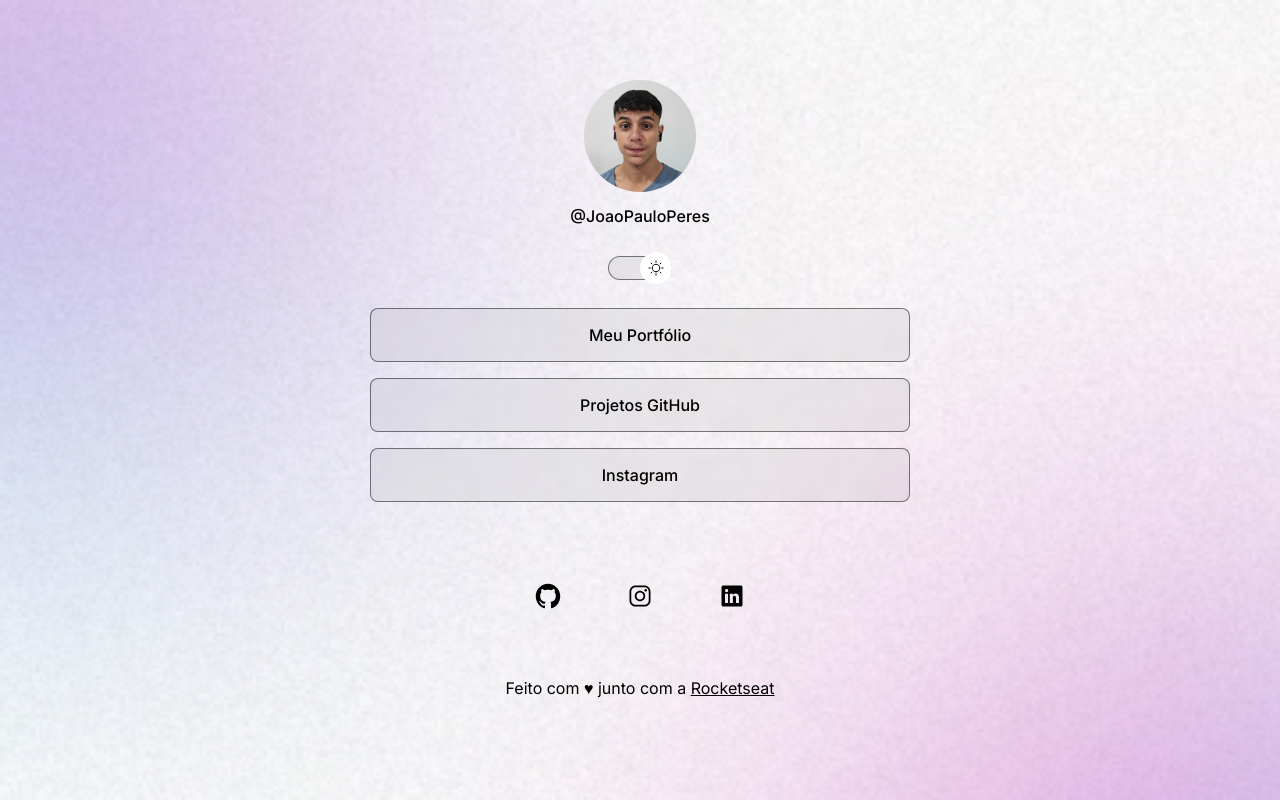
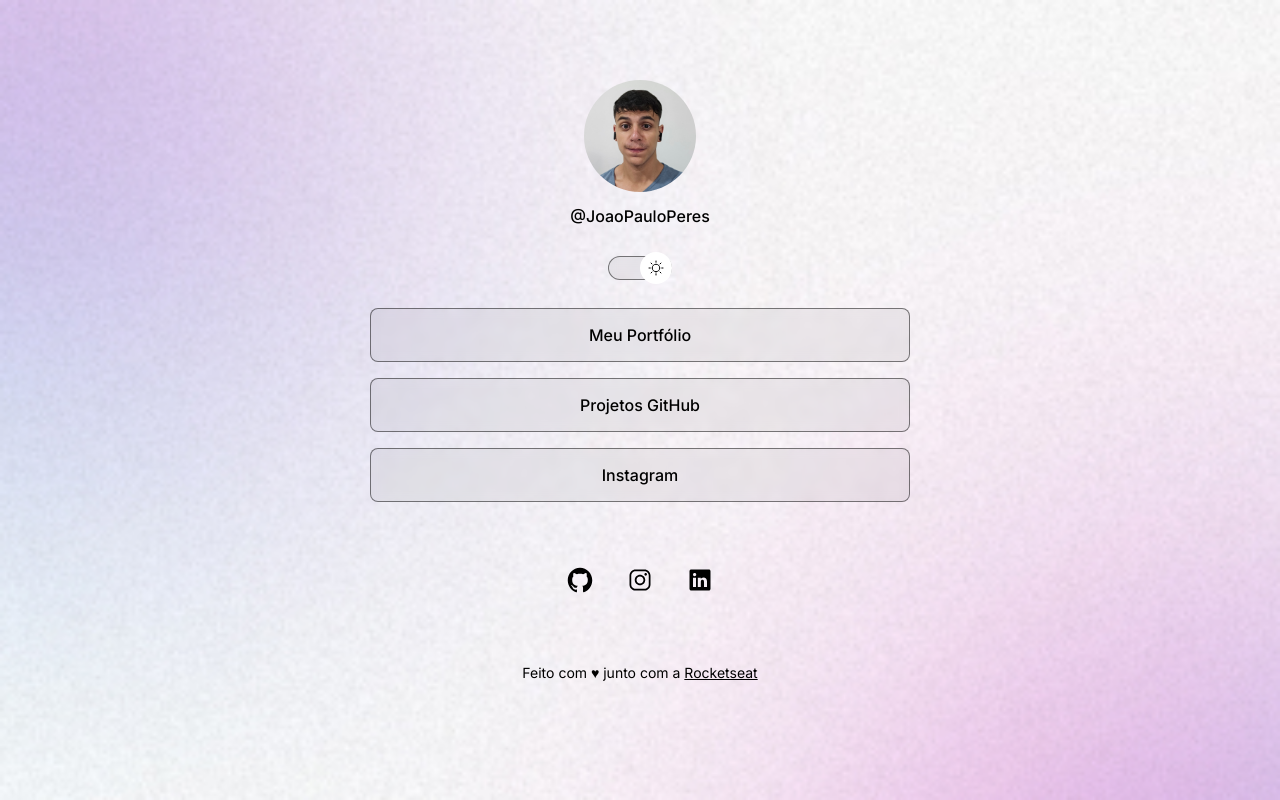
Before and after one commit to JoaoPaulo1722/ProjetoDevLinks, a plain HTML site: page index.html in a window 1280 px wide. Drawn offline with nearby package versions, Linux system fonts and the light colour scheme.

Commit message:
style update

```diff
--- a/style.css
+++ b/style.css
@@ -133,9 +133,10 @@ ul li a:hover {
 #social-links {
   display: flex;
   justify-content: center;
-  gap: 32px;
+
   padding: 24px 0;
-  margin-top: 16px;
+
+  font-size: 24px;
 }
 
 #social-links ion-icon {
@@ -153,4 +154,5 @@ ul li a:hover {
 footer {
   padding: 24px 0;
   text-align: center;
+  font-size: 14px;
 }
```
